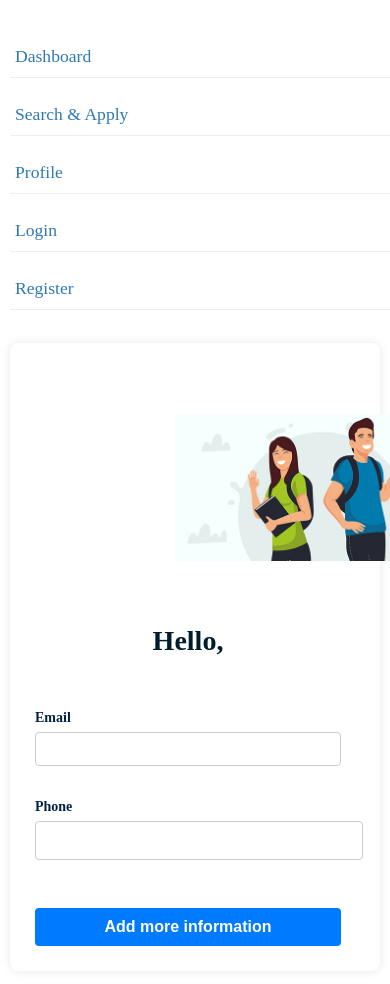
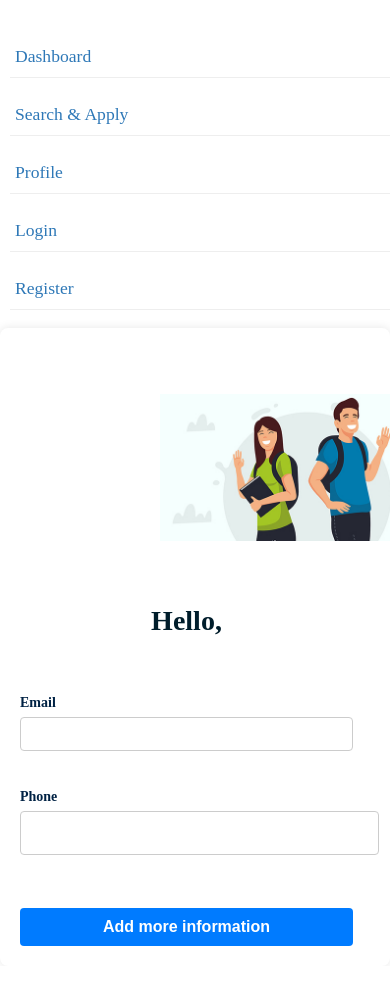
Before and after one commit to AvantiChouknis29/Unitantra-The-final, a React (Vite) app in the folder client/: page /agencyprofile in a window 390 px wide. Shown: the top 984 px of the page. Built offline with nearby package versions, Linux system fonts and the light colour scheme; no server answers.

Commit message:
Update Profile.css

```diff
--- a/client/src/pages/Profile.css
+++ b/client/src/pages/Profile.css
@@ -1,28 +1,22 @@
 .profile-container {
   max-width: 500px;
-  margin: 20px auto;
+  margin: 0 auto;
   padding: 20px;
   background-color: #fff;
   border-radius: 8px;
   box-shadow: 0px 0px 10px rgba(0, 0, 0, 0.1);
   transition: all 0.3s ease;
+
 }
-
-.profile {
-  display: inline-block;
-  padding: 10px 20px;
-  background-color: #007bff;
-  color: #fff;
-  text-decoration: none;
-  border-radius: 5px;
-  transition: background-color 0.3s ease;
-  text-align: center;
+.profile{
+  display: 'inline-block';
+  padding: '10px 20px';
+  background-color: '#007bff';
+  color: '#fff';
+  text-decoration: 'none';
+  border-radius: '5px';
+  transition: 'background-color 0.3s ease';
 }
-
-.profile:hover {
-  background-color: #0056b3;
-}
-
 .Profile-h2 {
   font-size: 24px;
   color: #353a98;
@@ -34,6 +28,7 @@
 .profile-form {
   display: grid;
   grid-gap: 20px;
+  margin-right:23px;
 }
 
 .form-group {
@@ -63,21 +58,21 @@ input[type="password"] {
   color: #fff;
   padding: 12px 24px;
   border: none;
+
   border-radius: 4px;
   font-size: 16px;
   cursor: pointer;
-  transition: background-color 0.3s ease;
+  transition: all 0.3s ease;
 }
 
 .submit-button:hover {
   background-color: #041d38;
 }
 
-/* === Responsive Styles === */
 @media (max-width: 768px) {
   .profile-container {
-    padding: 15px;
-    margin: 15px 10px;
+    padding: 10px;
+    max-width: 100%;
   }
 
   .Profile-h2 {
@@ -86,37 +81,5 @@ input[type="password"] {
 
   .submit-button {
     font-size: 14px;
-    padding: 10px 18px;
-  }
-
-  input[type="text"],
-  input[type="email"],
-  input[type="number"],
-  input[type="password"] {
-    font-size: 15px;
-    padding: 10px;
   }
 }
-
-@media (max-width: 475px) {
-  .Profile-h2 {
-    font-size: 18px;
-  }
-  .Agency-Dashboard-img {
-    display: none;
-  }
-  .submit-button {
-    width: 100%;
-  }
-
-  .profile {
-    display: block;
-    width: 100%;
-    text-align: center;
-    margin: 10px 0;
-  }
-
-  .profile-form {
-    grid-gap: 15px;
-  }
-}
```
